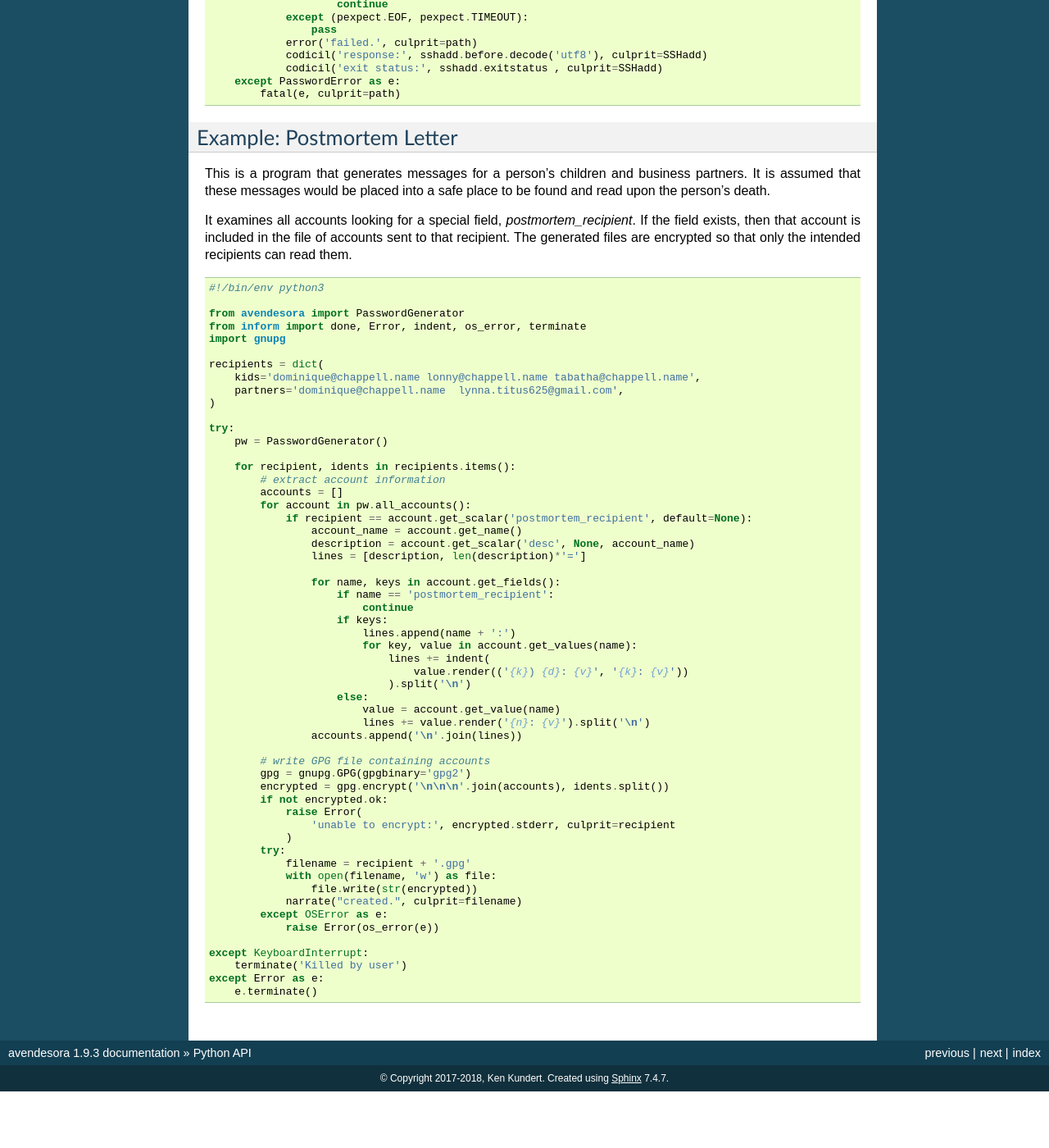
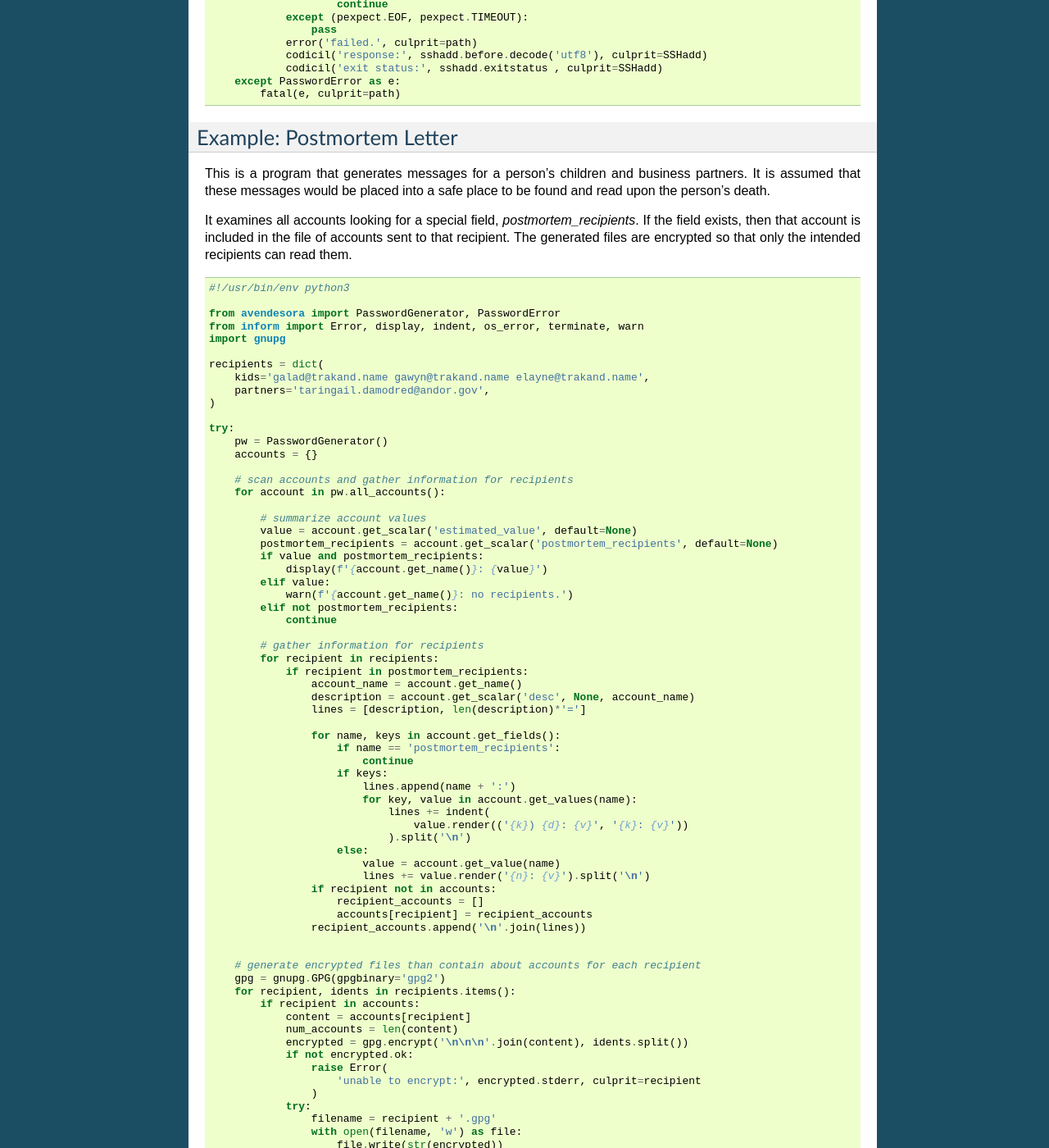
Before and after one commit to KenKundert/avendesora, a Sphinx documentation site: the page built from doc/api.rst, in a window 1280 px wide and 1400 px high, scrolled down 3010 px. Shown: the whole window at 82% size. Built offline with Sphinx 7.4.7, drawn with Linux system fonts in a browser that asks for light colours; before the commit the page ends 4341 px from its top, so only the background shows below that; some of the changed text lies outside the part shown.

Commit message:
refined postmortem example.

```diff
--- a/doc/api.rst
+++ b/doc/api.rst
@@ -213,38 +213,50 @@ This is a program that generates messages for a person's children and business
 partners. It is assumed that these messages would be placed into a safe place to
 be found and read upon the person's death.
 
-It examines all accounts looking for a special field, *postmortem_recipient*. If
-the field exists, then that account is included in the file of accounts sent to
-that recipient.  The generated files are encrypted so that only the intended
+It examines all accounts looking for a special field, *postmortem_recipients*.
+If the field exists, then that account is included in the file of accounts sent
+to that recipient.  The generated files are encrypted so that only the intended
 recipients can read them.
 
 .. code-block:: python
 
-    #!/bin/env python3
+    #!/usr/bin/env python3
 
-    from avendesora import PasswordGenerator
-    from inform import done, Error, indent, os_error, terminate
+    from avendesora import PasswordGenerator, PasswordError
+    from inform import Error, display, indent, os_error, terminate, warn
     import gnupg
 
     recipients = dict(
-        kids='dominique@chappell.name lonny@chappell.name tabatha@chappell.name',
-        partners='dominique@chappell.name  lynna.titus625@gmail.com',
+        kids='galad@trakand.name gawyn@trakand.name elayne@trakand.name',
+        partners='taringail.damodred@andor.gov',
     )
 
     try:
         pw = PasswordGenerator()
+        accounts = {}
 
-        for recipient, idents in recipients.items():
-            # extract account information
-            accounts = []
-            for account in pw.all_accounts():
-                if recipient == account.get_scalar('postmortem_recipient', default=None):
+        # scan accounts and gather information for recipients
+        for account in pw.all_accounts():
+
+            # summarize account values
+            value = account.get_scalar('estimated_value', default=None)
+            postmortem_recipients = account.get_scalar('postmortem_recipients', default=None)
+            if value and postmortem_recipients:
+                display(f'{account.get_name()}: {value}')
+            elif value:
+                warn(f'{account.get_name()}: no recipients.')
+            elif not postmortem_recipients:
+                continue
+
+            # gather information for recipients
+            for recipient in recipients:
+                if recipient in postmortem_recipients:
                     account_name = account.get_name()
                     description = account.get_scalar('desc', None, account_name)
                     lines = [description, len(description)*'=']
 
                     for name, keys in account.get_fields():
-                        if name == 'postmortem_recipient':
+                        if name == 'postmortem_recipients':
                             continue
                         if keys:
                             lines.append(name + ':')
@@ -255,24 +267,34 @@ recipients can read them.
                         else:
                             value = account.get_value(name)
                             lines += value.render('{n}: {v}').split('\n')
-                    accounts.append('\n'.join(lines))
+                    if recipient not in accounts:
+                        recipient_accounts = []
+                        accounts[recipient] = recipient_accounts
+                    recipient_accounts.append('\n'.join(lines))
 
-            # write GPG file containing accounts
-            gpg = gnupg.GPG(gpgbinary='gpg2')
-            encrypted = gpg.encrypt('\n\n\n'.join(accounts), idents.split())
-            if not encrypted.ok:
-                raise Error(
-                    'unable to encrypt:', encrypted.stderr, culprit=recipient
-                )
-            try:
-                filename = recipient + '.gpg'
-                with open(filename, 'w') as file:
-                    file.write(str(encrypted))
-                narrate("created.", culprit=filename)
-            except OSError as e:
-                raise Error(os_error(e))
+
+        # generate encrypted files than contain about accounts for each recipient
+        gpg = gnupg.GPG(gpgbinary='gpg2')
+        for recipient, idents in recipients.items():
+            if recipient in accounts:
+                content = accounts[recipient]
+                num_accounts = len(content)
+                encrypted = gpg.encrypt('\n\n\n'.join(content), idents.split())
+                if not encrypted.ok:
+                    raise Error(
+                        'unable to encrypt:', encrypted.stderr, culprit=recipient
+                    )
+                try:
+                    filename = recipient + '.gpg'
+                    with open(filename, 'w') as file:
+                        file.write(str(encrypted))
+                    display(f'contains {num_accounts} accounts.', culprit=filename)
+                except OSError as e:
+                    raise Error(os_error(e))
+            else:
+                warn('no accounts found.', culprit=recipient)
 
     except KeyboardInterrupt:
-        terminate('Killed by user')
-    except Error as e:
+        terminate('Killed by user.')
+    except (PasswordError, Error) as e:
         e.terminate()
```
